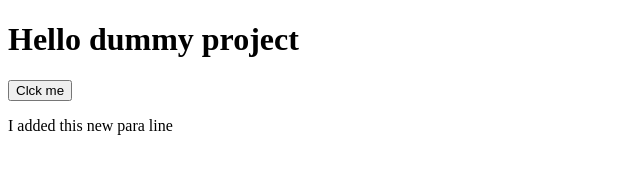
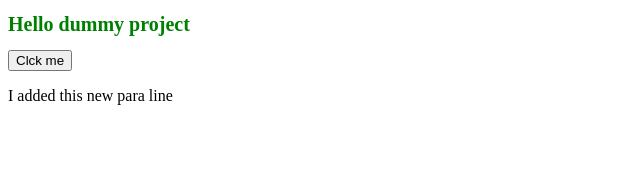
Before and after one commit to atharvaavhad/hellogit, a plain HTML site: page index.html in a window 1280 px wide. Shown: the whole page, without its empty margins (0-640 px from the left). Drawn offline with Linux system fonts and the light colour scheme.

Commit message:
add css file

```diff
--- a/index.html
+++ b/index.html
@@ -2,10 +2,11 @@
 <html>
 <head>
 	<title></title>
+	<link rel="stylesheet" type="text/css" href="style.css">
 </head>
 <body>
 
-	<h1> Hello dummy project </h1>
+	<h1 class="colorchange"> Hello dummy project </h1>
 	<button> Clck me </button>
 
 	<p> I added this new para line</p>
--- /dev/null
+++ b/style.css
@@ -0,0 +1,4 @@
+.colorchange{
+	color: green;
+	font-size: 20px;
+}
```
